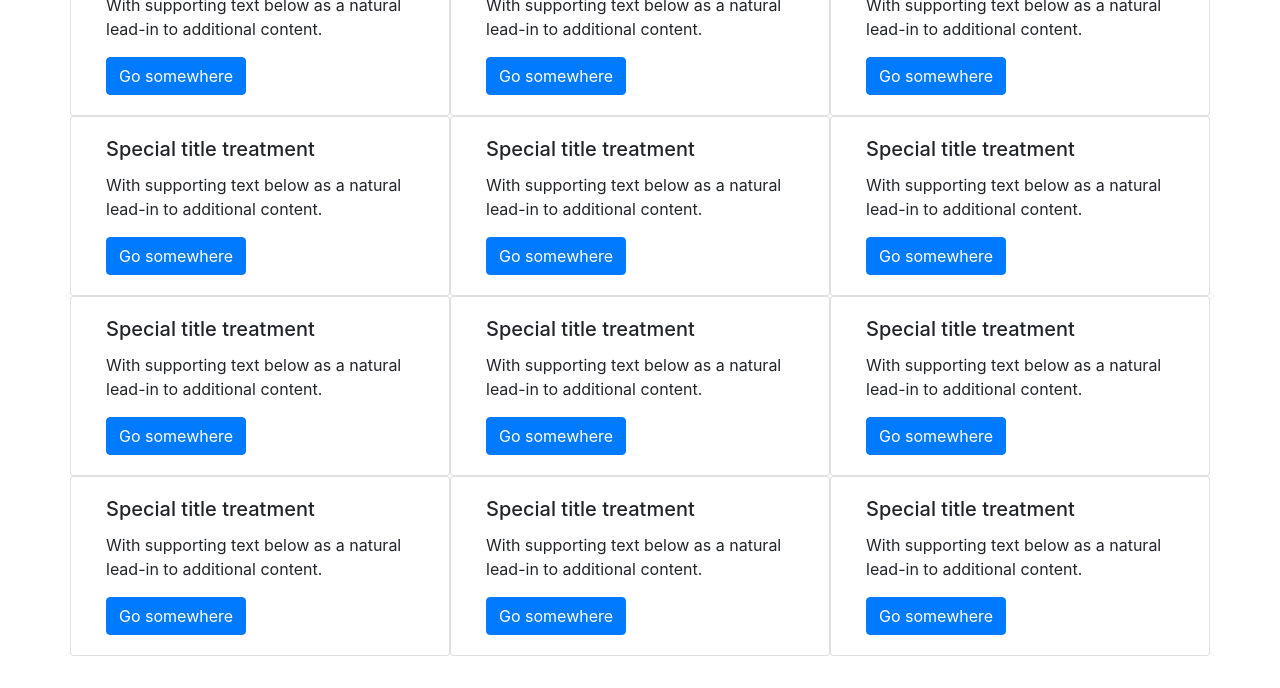
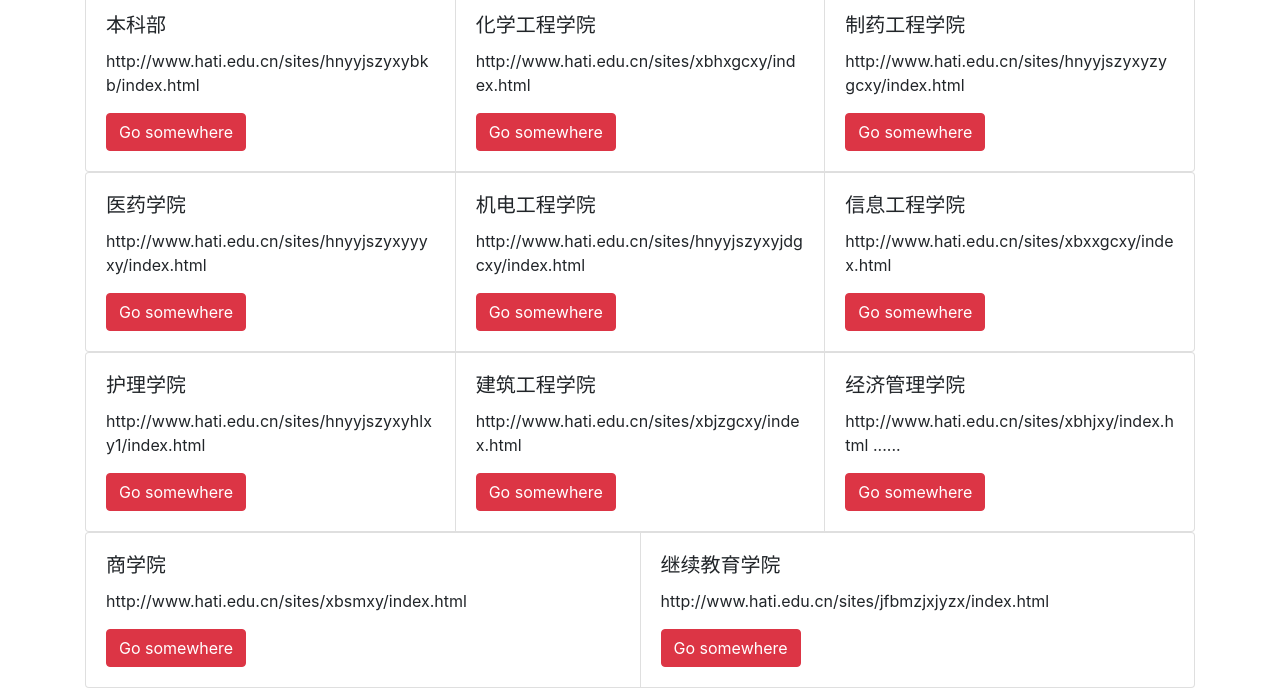
Before and after one commit to 810401605/hati-plus.github.io, a plain HTML site: page website.html in a window 1280 px wide. Shown: the part 499-1187 px from the top of the page. Before the commit the page ends 1155 px from the top, so only its background shows below. Drawn offline with nearby package versions, Linux system fonts and the light colour scheme.

Commit message:
set some color and draw some table

```diff
--- a/website.html
+++ b/website.html
@@ -9,11 +9,14 @@
     <link rel="stylesheet" href="https://cdn.jsdelivr.net/npm/bootstrap-icons@1.5.0/font/bootstrap-icons.css">
 </head>
 <body>
+    <!--nav-->
     <div class="container-md">
         <div class="row">
-            <a href="/index.html" class="col-md"><h1 class="display-5">HATI <span class="badge badge-danger">Plus</span></h1></a>
+            <a href="/index.html" class="col-md"><h1 class="display-5 text-secondary">HATI <span class="badge badge-danger">Plus</span></h1></a>
         </div>
         <br><br><br><br>
+
+    <!--intrad-->
         <div class="jumbotron jumbotron-md">
             <div class="container">
               <h1 class="display-4">常用网站索引</h1>
@@ -21,109 +24,102 @@
             </div>
         </div>
 
-        <div class="row">
-            <div class="card col-md" style="width: 18rem;">
+        <!--card-->
+        <h1 class="display-5">
+            学院与教学
+        </h1>
+        <!--card line1-->
+        <div class="card-group">
+            <div class="card">
                 <div class="card-body">
-                  <h5 class="card-title">Special title treatment</h5>
-                  <p class="card-text">With supporting text below as a natural lead-in to additional content.</p>
-                  <a href="#" class="btn btn-primary">Go somewhere</a>
+                  <h5 class="card-title">本科部</h5>
+                  <p class="card-text">http://www.hati.edu.cn/sites/hnyyjszyxybkb/index.html</p>
+                  <a href="http://www.hati.edu.cn/sites/hnyyjszyxybkb/index.html" class="btn btn-danger">Go somewhere</a>
                 </div>
               </div>
-              <div class="card col-md" style="width: 18rem;">
+              <div class="card">
                 <div class="card-body">
-                  <h5 class="card-title">Special title treatment</h5>
-                  <p class="card-text">With supporting text below as a natural lead-in to additional content.</p>
-                  <a href="#" class="btn btn-primary">Go somewhere</a>
+                  <h5 class="card-title">化学工程学院</h5>
+                  <p class="card-text">http://www.hati.edu.cn/sites/xbhxgcxy/index.html</p>
+                  <a href="http://www.hati.edu.cn/sites/xbhxgcxy/index.html" class="btn btn-danger">Go somewhere</a>
                 </div>
               </div>
-              <div class="card col-md" style="width: 18rem;">
+              <div class="card">
                 <div class="card-body">
-                    <h5 class="card-title">Special title treatment</h5>
-                    <p class="card-text">With supporting text below as a natural lead-in to additional content.</p>
-                    <a href="#" class="btn btn-primary">Go somewhere</a>
-                  </div>
+                  <h5 class="card-title">制药工程学院</h5>
+                  <p class="card-text">http://www.hati.edu.cn/sites/hnyyjszyxyzygcxy/index.html</p>
+                  <a href="http://www.hati.edu.cn/sites/hnyyjszyxyzygcxy/index.html" class="btn btn-danger">Go somewhere</a>
+                </div>
               </div>
+        </div>
 
+       <!--card line2-->
+       <div class="card-group">
+        <div class="card">
+            <div class="card-body">
+              <h5 class="card-title">医药学院</h5>
+              <p class="card-text">http://www.hati.edu.cn/sites/hnyyjszyxyyyxy/index.html</p>
+              <a href="http://www.hati.edu.cn/sites/hnyyjszyxyyyxy/index.html" class="btn btn-danger">Go somewhere</a>
             </div>
+          </div>
+          <div class="card">
+            <div class="card-body">
+              <h5 class="card-title">机电工程学院</h5>
+              <p class="card-text">http://www.hati.edu.cn/sites/hnyyjszyxyjdgcxy/index.html</p>
+              <a href="http://www.hati.edu.cn/sites/hnyyjszyxyjdgcxy/index.html" class="btn btn-danger">Go somewhere</a>
+            </div>
+          </div>
+          <div class="card">
+            <div class="card-body">
+              <h5 class="card-title">信息工程学院</h5>
+              <p class="card-text">http://www.hati.edu.cn/sites/xbxxgcxy/index.html</p>
+              <a href="http://www.hati.edu.cn/sites/xbxxgcxy/index.html" class="btn btn-danger">Go somewhere</a>
+            </div>
+          </div>
+    </div>
+      <!--card line3-->
+      <div class="card-group">
+        <div class="card">
+            <div class="card-body">
+              <h5 class="card-title">护理学院</h5>
+              <p class="card-text">http://www.hati.edu.cn/sites/hnyyjszyxyhlxy1/index.html</p>
+              <a href="http://www.hati.edu.cn/sites/hnyyjszyxyhlxy1/index.html" class="btn btn-danger">Go somewhere</a>
+            </div>
+          </div>
+          <div class="card">
+            <div class="card-body">
+              <h5 class="card-title">建筑工程学院</h5>
+              <p class="card-text">http://www.hati.edu.cn/sites/xbjzgcxy/index.html</p>
+              <a href="http://www.hati.edu.cn/sites/xbjzgcxy/index.html" class="btn btn-danger">Go somewhere</a>
+            </div>
+          </div>
+          <div class="card">
+            <div class="card-body">
+              <h5 class="card-title">经济管理学院</h5>
+              <p class="card-text">http://www.hati.edu.cn/sites/xbhjxy/index.html  ......</p>
+              <a href="http://www.hati.edu.cn/sites/xbhjxy/index.html" class="btn btn-danger">Go somewhere</a>
+            </div>
+          </div>
+    </div>
+      <!--card line4-->
+      <div class="card-group">
+        <div class="card">
+            <div class="card-body">
+              <h5 class="card-title">商学院</h5>
+              <p class="card-text">http://www.hati.edu.cn/sites/xbsmxy/index.html</p>
+              <a href="http://www.hati.edu.cn/sites/xbsmxy/index.html" class="btn btn-danger">Go somewhere</a>
+            </div>
+          </div>
+          <div class="card">
+            <div class="card-body">
+              <h5 class="card-title">继续教育学院</h5>
+              <p class="card-text">http://www.hati.edu.cn/sites/jfbmzjxjyzx/index.html</p>
+              <a href="http://www.hati.edu.cn/sites/jfbmzjxjyzx/index.html" class="btn btn-danger">Go somewhere</a>
+            </div>
+          </div>
 
-            <div class="row">
-                <div class="card col-md" style="width: 18rem;">
-                    <div class="card-body">
-                      <h5 class="card-title">Special title treatment</h5>
-                      <p class="card-text">With supporting text below as a natural lead-in to additional content.</p>
-                      <a href="#" class="btn btn-primary">Go somewhere</a>
-                    </div>
-                  </div>
-                  <div class="card col-md" style="width: 18rem;">
-                    <div class="card-body">
-                      <h5 class="card-title">Special title treatment</h5>
-                      <p class="card-text">With supporting text below as a natural lead-in to additional content.</p>
-                      <a href="#" class="btn btn-primary">Go somewhere</a>
-                    </div>
-                  </div>
-                  <div class="card col-md" style="width: 18rem;">
-                    <div class="card-body">
-                        <h5 class="card-title">Special title treatment</h5>
-                        <p class="card-text">With supporting text below as a natural lead-in to additional content.</p>
-                        <a href="#" class="btn btn-primary">Go somewhere</a>
-                      </div>
-                  </div>
-
-                </div>
-
-
-                <div class="row">
-                    <div class="card col-md" style="width: 18rem;">
-                        <div class="card-body">
-                          <h5 class="card-title">Special title treatment</h5>
-                          <p class="card-text">With supporting text below as a natural lead-in to additional content.</p>
-                          <a href="#" class="btn btn-primary">Go somewhere</a>
-                        </div>
-                      </div>
-                      <div class="card col-md" style="width: 18rem;">
-                        <div class="card-body">
-                          <h5 class="card-title">Special title treatment</h5>
-                          <p class="card-text">With supporting text below as a natural lead-in to additional content.</p>
-                          <a href="#" class="btn btn-primary">Go somewhere</a>
-                        </div>
-                      </div>
-                      <div class="card col-md" style="width: 18rem;">
-                        <div class="card-body">
-                            <h5 class="card-title">Special title treatment</h5>
-                            <p class="card-text">With supporting text below as a natural lead-in to additional content.</p>
-                            <a href="#" class="btn btn-primary">Go somewhere</a>
-                          </div>
-                      </div>
-
-                    </div>
-
-
-
-
-                    <div class="row">
-                        <div class="card col-md" style="width: 18rem;">
-                            <div class="card-body">
-                              <h5 class="card-title">Special title treatment</h5>
-                              <p class="card-text">With supporting text below as a natural lead-in to additional content.</p>
-                              <a href="#" class="btn btn-primary">Go somewhere</a>
-                            </div>
-                          </div>
-                          <div class="card col-md" style="width: 18rem;">
-                            <div class="card-body">
-                              <h5 class="card-title">Special title treatment</h5>
-                              <p class="card-text">With supporting text below as a natural lead-in to additional content.</p>
-                              <a href="#" class="btn btn-primary">Go somewhere</a>
-                            </div>
-                          </div>
-                          <div class="card col-md" style="width: 18rem;">
-                            <div class="card-body">
-                                <h5 class="card-title">Special title treatment</h5>
-                                <p class="card-text">With supporting text below as a natural lead-in to additional content.</p>
-                                <a href="#" class="btn btn-primary">Go somewhere</a>
-                              </div>
-                          </div>
-
-                        </div>
+          </div>
+    </div>
 
 
 
```
Also changed, not shown: group.html (+1 -1 lines), index.html (+13 -7 lines).
